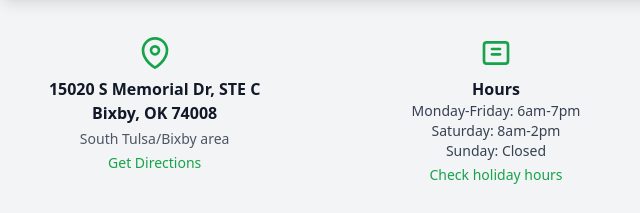
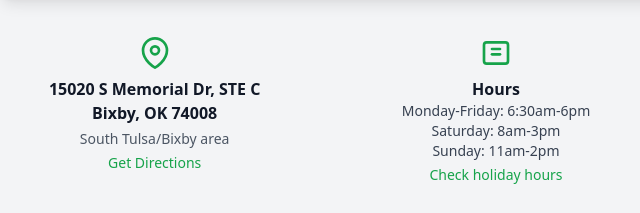
Before and after one commit to jonhenthorn/spartan-landing, a plain HTML site: page spartan-landing/index.html in a window 1280 px wide. Shown: the part 3807-4020 px from the top of the page, 144-784 px from the left. Drawn offline with nearby package versions, Linux system fonts and the light colour scheme.

Commit message:
Update index.html
fix hours

```diff
--- a/spartan-landing/index.html
+++ b/spartan-landing/index.html
@@ -426,9 +426,9 @@ fbq('track', 'PageView');
           <div class="flex flex-col items-center">
             <svg class="w-8 h-8 mb-2 text-green-600" fill="none" stroke="currentColor" stroke-width="2" viewBox="0 0 24 24" stroke-linecap="round" stroke-linejoin="round"><rect x="3" y="4" width="18" height="16" rx="2" /><line x1="9" y1="9" x2="15" y2="9" /><line x1="9" y1="13" x2="15" y2="13" /></svg>
             <p class="font-semibold">Hours</p>
-            <p class="text-sm text-gray-700">Monday-Friday: 6am-7pm</p>
-            <p class="text-sm text-gray-700">Saturday: 8am-2pm</p>
-            <p class="text-sm text-gray-700">Sunday: Closed</p>
+            <p class="text-sm text-gray-700">Monday-Friday: 6:30am-6pm</p>
+            <p class="text-sm text-gray-700">Saturday: 8am-3pm</p>
+            <p class="text-sm text-gray-700">Sunday: 11am-2pm</p>
             <a
               href="https://www.google.com/search?q=Spartan+Nutrition+Bixby+OK"
               target="_blank"
```
